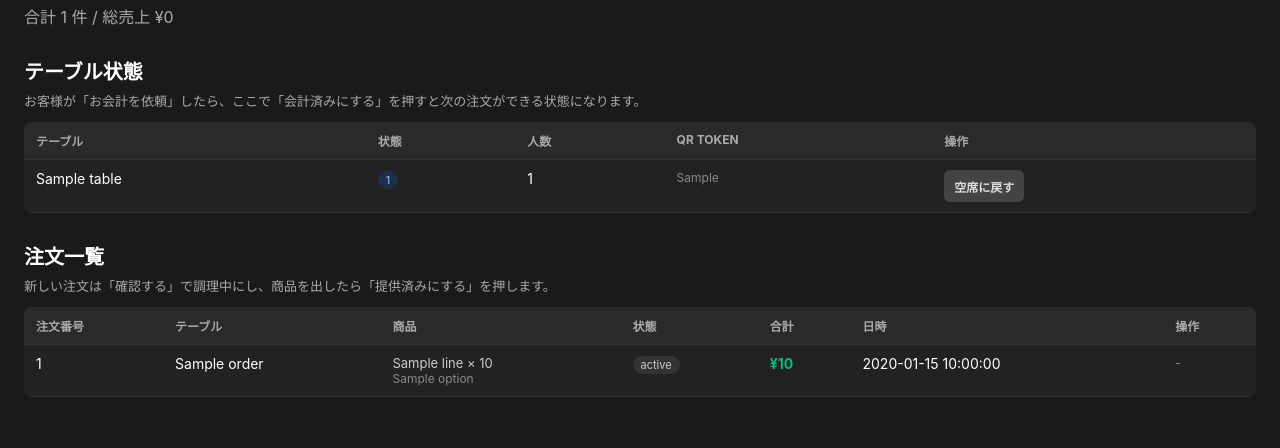
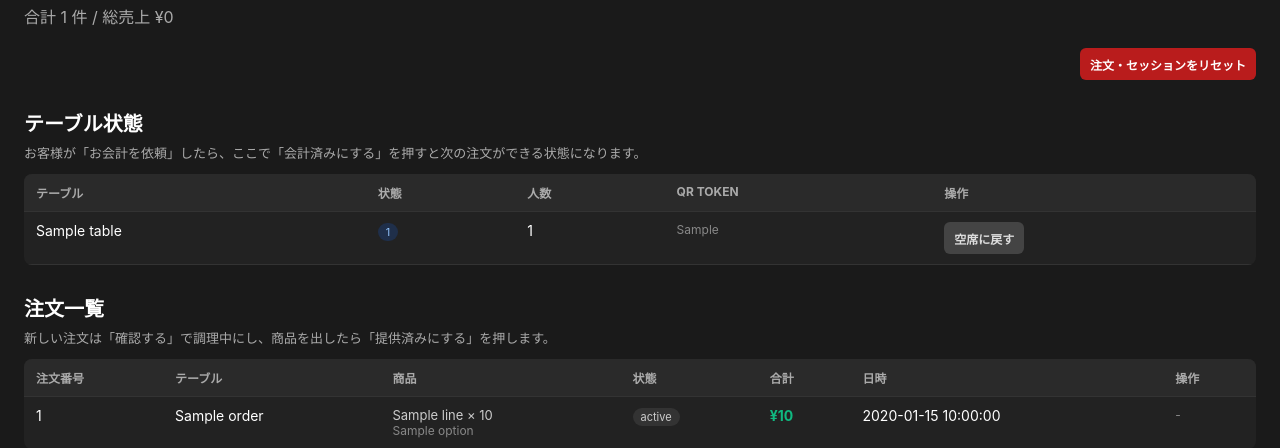
Before and after one commit to phyo-wai-soe-jp/MOA, a Flask app: template templates/admin.html in a window 1280 px wide. Shown: the part 70-518 px from the top of the page. Run offline with Flask 3, Linux system fonts and the light colour scheme; the template is opened without the code that fills it: most values are stand-ins (such as "Sample title", 1, 10 or a date in 2020); parts of the project's set-up code (start-up, migrations or seed data) failed here and were passed over; some libraries are stand-ins or nearby versions.

Commit message:
Add admin data reset action

```diff
--- a/app.py
+++ b/app.py
@@ -551,6 +551,18 @@ def admin_reset_table(table_id):
     return redirect(url_for("admin"))
 
 
+@app.post("/admin/reset-data")
+def admin_reset_data():
+    staff, redirect_resp = require_staff()
+    if redirect_resp:
+        return redirect_resp
+    if int(staff.get("role") or 0) < 1:
+        return "権限がありません", 403
+    db.reset_runtime_data()
+    session.pop("cart", None)
+    return redirect(url_for("admin"))
+
+
 if __name__ == "__main__":
     port = int(os.environ.get("PORT", 5001))
     debug = os.environ.get("FLASK_DEBUG", "false").lower() == "true"
--- a/db.py
+++ b/db.py
@@ -385,6 +385,23 @@ def reset_table(table_id):
     conn.close()
 
 
+def reset_runtime_data():
+    conn = get_conn()
+    cur = conn.cursor()
+    cur.execute("DELETE FROM payments")
+    cur.execute("DELETE FROM order_status_history")
+    cur.execute("DELETE FROM order_item_options")
+    cur.execute("DELETE FROM order_items")
+    cur.execute("DELETE FROM orders")
+    cur.execute("DELETE FROM sessions")
+    cur.execute(
+        "UPDATE tables SET status = %s, customer_num = 0",
+        (TABLE_STATUS_VACANT,),
+    )
+    cur.execute("ALTER SEQUENCE IF EXISTS orders_order_number_seq RESTART WITH 1")
+    conn.close()
+
+
 def get_table_states():
     conn = get_conn()
     cur = dict_cursor(conn)
--- a/templates/admin.html
+++ b/templates/admin.html
@@ -75,10 +75,18 @@
         background: #444;
         color: #ddd;
       }
+      .action-button.danger {
+        background: #b91c1c;
+      }
       .hint {
         color: #aaa;
         font-size: 13px;
         margin: -6px 0 12px;
+      }
+      .admin-actions {
+        display: flex;
+        justify-content: flex-end;
+        margin: 20px 0 6px;
       }
     </style>
   </head>
@@ -88,6 +96,11 @@
       <a class="logout" href="/admin/logout">{{ staff.name }} — ログアウト</a>
     </div>
     <div class="summary">合計 {{ orders|length }} 件 / 総売上 ¥{{ "%.0f"|format(grand_total) }}</div>
+    <div class="admin-actions">
+      <form method="post" action="/admin/reset-data" onsubmit="return confirm('注文履歴とセッションをすべて削除します。よろしいですか？');">
+        <button class="action-button danger" type="submit">注文・セッションをリセット</button>
+      </form>
+    </div>
 
     <h2>テーブル状態</h2>
     <div class="hint">お客様が「お会計を依頼」したら、ここで「会計済みにする」を押すと次の注文ができる状態になります。</div>
```
